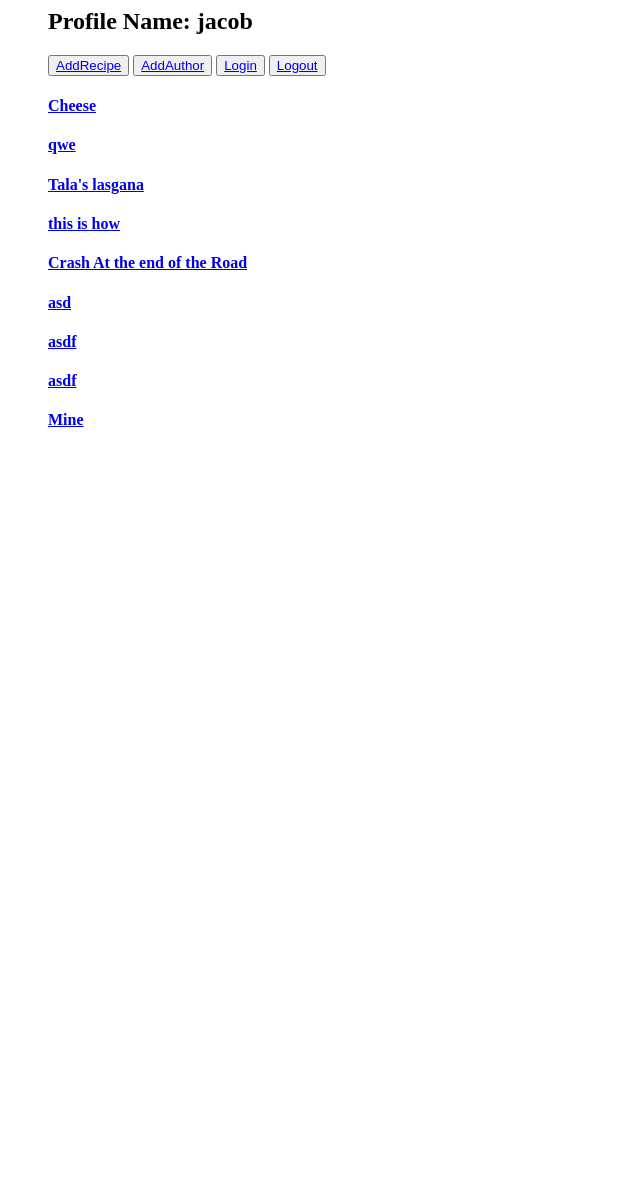
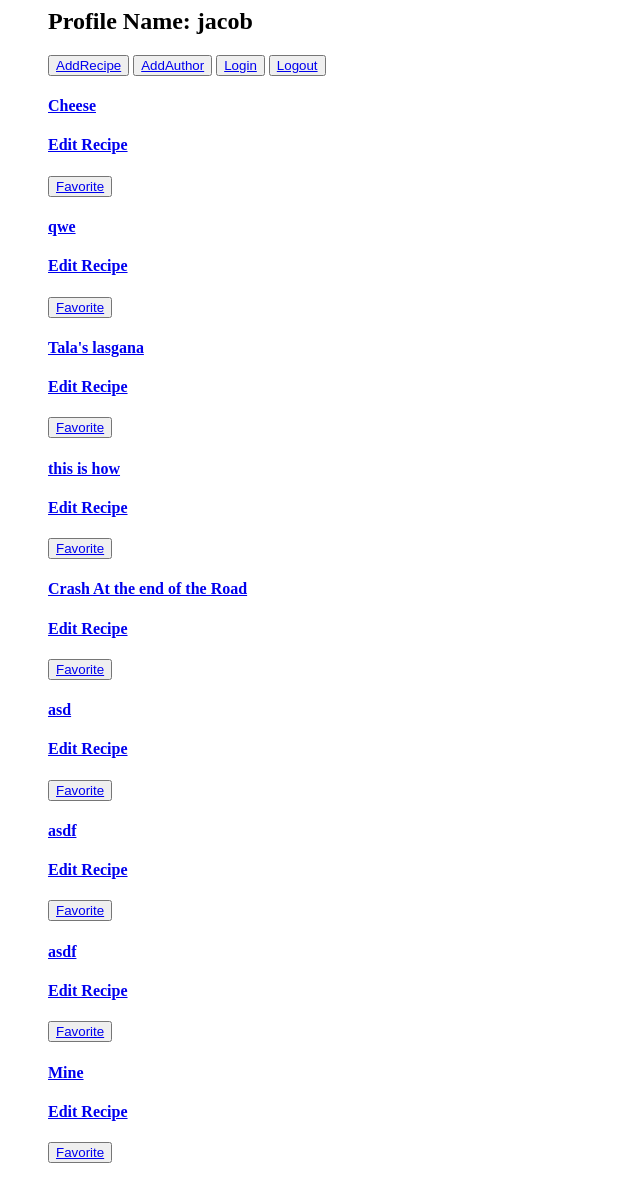
Before and after one commit to jjknaust1s/recipeboxv1, a Django app: page / in a window 1280 px wide. Shown: the whole page, without its empty margins (0-640 px from the left). Before the commit the page ends 427 px from the top, so only its background shows below. Run offline with Django 3.2, Linux system fonts and the light colour scheme; a user stored in the database is signed in; data comes from the database, SQL or seed files in the repository; both versions use the stored data as it was after the commit.

Commit message:
final commit

```diff
--- a/homepage/models.py
+++ b/homepage/models.py
@@ -7,6 +7,7 @@ class Author(models.Model):
     name = models.CharField(max_length=150)
     bio = models.TextField(max_length=100)
     user = models.OneToOneField(User, on_delete=models.CASCADE)
+    favorites = models.ManyToManyField('Recipe', related_name= 'favorites')
 
     def __str__(self):
         return self.name
--- a/homepage/views.py
+++ b/homepage/views.py
@@ -49,9 +49,11 @@ def recipe_detail(request, post_id):
 def author_detail(request, author_id):
     author_obj = Author.objects.get(id=author_id)
     recipes = Recipe.objects.filter(author=author_obj)
+    fav = author_obj.favorites.all()
     return render(request, 'author_detail.html', {
         'author': author_obj,
-        'recipes': recipes
+        'recipes': recipes,
+        'fav': fav
         })
 
 
@@ -113,3 +115,33 @@ def signup_view(request):
 
     form = SignupForm()
     return render(request, 'generic_form.html', {'form': form})
+
+
+@login_required
+def edit_view(request, recipe_id):
+    editable_recipe = Recipe.objects.get(id=recipe_id)
+
+    if request.method == 'POST':
+        form = AddRecipeForm(request.POST)
+        if form.is_valid():
+            data = form.cleaned_data
+            editable_recipe.title=data.get('title')
+            editable_recipe.description=data.get('description')
+            editable_recipe.instructions=data.get('instructions')
+            editable_recipe.save()
+            return HttpResponseRedirect(reverse('homepage'))
+    form = AddRecipeForm(initial={'title': editable_recipe.title, 'description': editable_recipe.description, 'instructions': editable_recipe.instructions})
+    return render(
+        request,
+        'generic_form.html',
+        {'form': form}
+    )
+
+
+def favorite_view(request, recipe_id):
+    user = Author.objects.get(user=request.user)
+    fav_recipe = Recipe.objects.get(id=recipe_id)
+    user.favorites.add(fav_recipe)
+    user.save()
+    print(user.favorites.all())
+    return HttpResponseRedirect(reverse('homepage'))
--- a/recipeboxv1/urls.py
+++ b/recipeboxv1/urls.py
@@ -23,6 +23,8 @@ urlpatterns = [
     path('recipes/<int:post_id>/', views.recipe_detail, name='recipe_detail'),
     path('addrecipe/', views.add_recipe, name='add_recipe'),
     path('addauthor/', views.add_author, name='add_author'),
+    path('editrecipe/<int:recipe_id>/', views.edit_view, name='editrecipe'),
+    path('favorite/<int:recipe_id>/', views.favorite_view, name='favorite'),
     path('signup/', views.signup_view, name='signup'),
     path('login/', views.login_view, name='login'),
     path('logout/', views.logout_view, name='logout'),
--- a/templates/index.html
+++ b/templates/index.html
@@ -5,6 +5,14 @@
 <button><a href="/login/">Login</a></button>
 <button><a href="/logout/">Logout</a></button>
 {% for item in recipe %}
-<h4><a href="/recipes/{{item.id}}">{{item.title}}</a></h4>
+    <h4><a href="/recipes/{{item.id}}">{{item.title}}</a></h4>
+        {% if request.user.is_staff %}
+        <h4><a href="/editrecipe/{{ item.id }}">Edit Recipe</a></h4>
+        {% elif request.user.is_authenticated and request.user.author == item.author %}
+            <h4><a href="/editrecipe/{{ item.id }}">Edit Recipe</a></h4>
+        {% endif %}
+        {% if request.user.is_authenticated %}
+            <h4><button><a href="/favorite/{{ item.id }}">Favorite</a></button></h4>
+        {% endif %}
 {% endfor %}
 </ul>
--- a/templates/recipe_detail.html
+++ b/templates/recipe_detail.html
@@ -4,5 +4,8 @@
 <button><a href="/logout/">logout</a></button>
 <h1>{{detail.title}} <a href="/author/{{detail.author.id}}/">{{detail.author}}</a></h1>
 {% for item in recipe%}
-<p>{{item.instructions}}</p>
+    <p>{{item.instructions}}</p>
+{% if request.user.is_authenticated %}
+     <h4><button><a href="/favorite/{{ item.id }}">Favorite</a></button></h4>
+{% endif %}
 {% endfor %}
```
Also changed, not shown: templates/author_detail.html (+10 -0 lines), db.sqlite3, homepage/migrations/0002_author_favorites.py (added).
